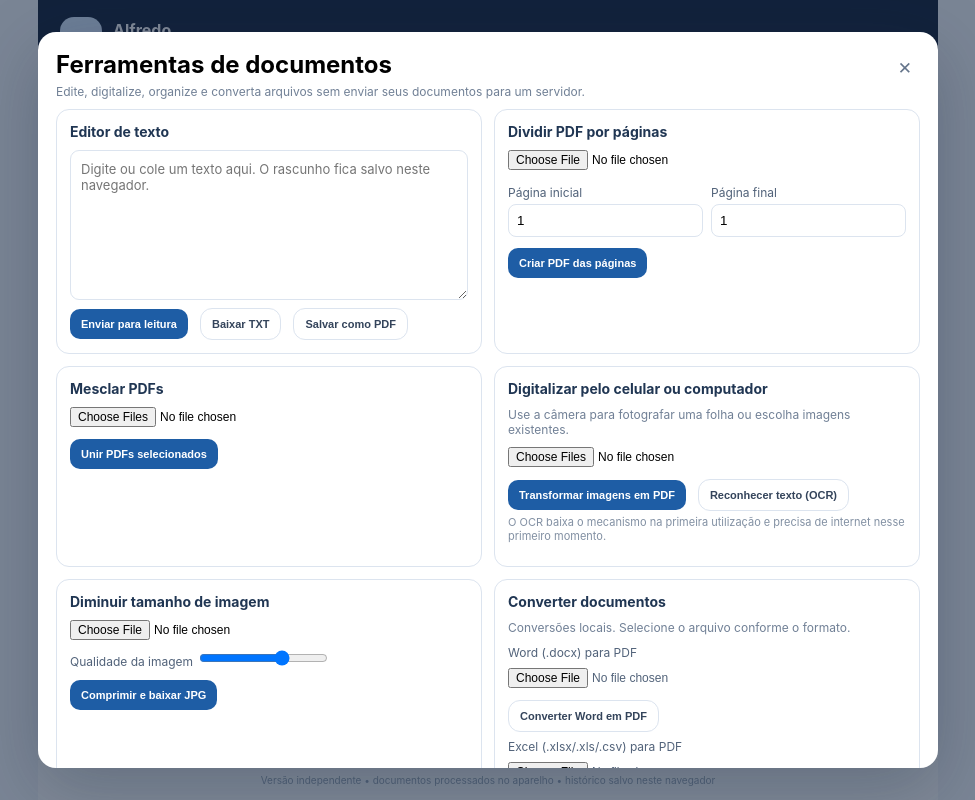
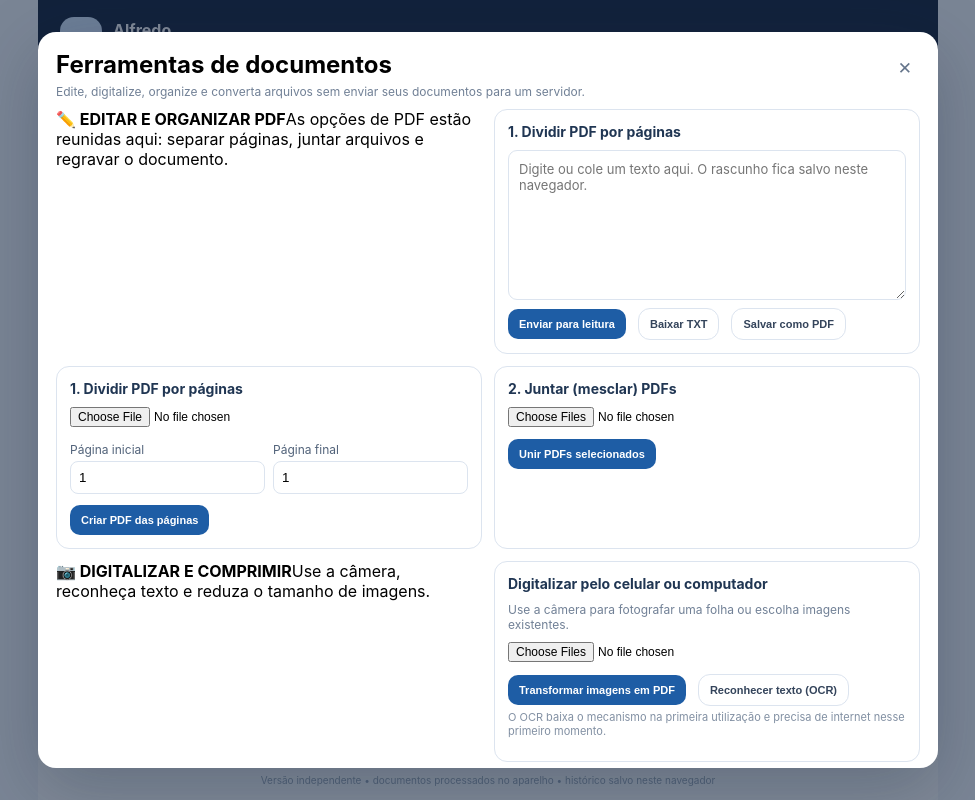
Before and after one commit to Lspbeto/proj003, a website: page public/index.html in a window 1280 px wide. Both pictures are taken after a click on the button "🧰 Ferramentas de documentos". Shown: the whole page, without its empty margins (152-1127 px from the left). Drawn offline with nearby package versions, Linux system fonts and the light colour scheme.

Commit message:
Organiza ferramentas de PDF em uma seção fácil de localizar

```diff
--- a/public/index.html
+++ b/public/index.html
@@ -24,13 +24,15 @@
  <div class="dialog-card document-tools-card">
   <div class="tools-title"><div><h2>Ferramentas de documentos</h2><p>Edite, digitalize, organize e converta arquivos sem enviar seus documentos para um servidor.</p></div><button type="button" class="icon-button" id="closeDocumentTools" aria-label="Fechar">✕</button></div>
   <div class="tool-grid">
-   <section class="tool-section"><h3>Editor de texto</h3><textarea id="documentEditor" rows="8" placeholder="Digite ou cole um texto aqui. O rascunho fica salvo neste navegador."></textarea><div class="tool-actions"><button class="primary small" id="editorUse">Enviar para leitura</button><button class="tool-button small" id="editorTxt">Baixar TXT</button><button class="tool-button small" id="editorPdf">Salvar como PDF</button></div></section>
-   <section class="tool-section"><h3>Dividir PDF por páginas</h3><input type="file" id="splitPdfFile" accept=".pdf,application/pdf"><div class="inline-fields"><label>Página inicial <input type="number" id="splitStart" min="1" value="1"></label><label>Página final <input type="number" id="splitEnd" min="1" value="1"></label></div><button class="primary small" id="splitPdfBtn">Criar PDF das páginas</button></section>
-   <section class="tool-section"><h3>Mesclar PDFs</h3><input type="file" id="mergePdfFiles" accept=".pdf,application/pdf" multiple><button class="primary small" id="mergePdfBtn">Unir PDFs selecionados</button></section>
+   <div class="tool-group-heading"><strong>✏️ EDITAR E ORGANIZAR PDF</strong><span>As opções de PDF estão reunidas aqui: separar páginas, juntar arquivos e regravar o documento.</span></div>
+   <section class="tool-section pdf-tool"><h3>1. Dividir PDF por páginas</h3><textarea id="documentEditor" rows="8" placeholder="Digite ou cole um texto aqui. O rascunho fica salvo neste navegador."></textarea><div class="tool-actions"><button class="primary small" id="editorUse">Enviar para leitura</button><button class="tool-button small" id="editorTxt">Baixar TXT</button><button class="tool-button small" id="editorPdf">Salvar como PDF</button></div></section>
+   <section class="tool-section pdf-tool"><h3>1. Dividir PDF por páginas</h3><input type="file" id="splitPdfFile" accept=".pdf,application/pdf"><div class="inline-fields"><label>Página inicial <input type="number" id="splitStart" min="1" value="1"></label><label>Página final <input type="number" id="splitEnd" min="1" value="1"></label></div><button class="primary small" id="splitPdfBtn">Criar PDF das páginas</button></section>
+   <section class="tool-section pdf-tool"><h3>2. Juntar (mesclar) PDFs</h3><input type="file" id="mergePdfFiles" accept=".pdf,application/pdf" multiple><button class="primary small" id="mergePdfBtn">Unir PDFs selecionados</button></section>
+   <div class="tool-group-heading"><strong>📷 DIGITALIZAR E COMPRIMIR</strong><span>Use a câmera, reconheça texto e reduza o tamanho de imagens.</span></div>
    <section class="tool-section"><h3>Digitalizar pelo celular ou computador</h3><p>Use a câmera para fotografar uma folha ou escolha imagens existentes.</p><input type="file" id="scanImages" accept="image/*" capture="environment" multiple><div class="tool-actions"><button class="primary small" id="imagesPdfBtn">Transformar imagens em PDF</button><button class="tool-button small" id="ocrImagesBtn">Reconhecer texto (OCR)</button></div><p class="muted">O OCR baixa o mecanismo na primeira utilização e precisa de internet nesse primeiro momento.</p></section>
    <section class="tool-section"><h3>Diminuir tamanho de imagem</h3><input type="file" id="compressImage" accept="image/*"><label>Qualidade da imagem <input type="range" id="imageQuality" min="30" max="90" value="70"></label><button class="primary small" id="compressImageBtn">Comprimir e baixar JPG</button></section>
    <section class="tool-section"><h3>Converter documentos</h3><p>Conversões locais. Selecione o arquivo conforme o formato.</p><label>Word (.docx) para PDF <input type="file" id="wordToPdf" accept=".docx"></label><button class="tool-button small" id="wordToPdfBtn">Converter Word em PDF</button><label>Excel (.xlsx/.xls/.csv) para PDF <input type="file" id="excelToPdf" accept=".xlsx,.xls,.csv"></label><button class="tool-button small" id="excelToPdfBtn">Converter planilha em PDF</button><label>PDF para Word (.docx) <input type="file" id="pdfToWord" accept=".pdf"></label><button class="tool-button small" id="pdfToWordBtn">Converter PDF em Word</button><label>PDF para Excel (.xlsx) <input type="file" id="pdfToExcel" accept=".pdf"></label><button class="tool-button small" id="pdfToExcelBtn">Extrair texto para Excel</button><label>CSV para Excel (.xlsx) <input type="file" id="csvToExcel" accept=".csv,text/csv"></label><button class="tool-button small" id="csvToExcelBtn">Converter CSV em Excel</button><label>PDF para texto (.txt) <input type="file" id="pdfToText" accept=".pdf"></label><button class="tool-button small" id="pdfToTextBtn">Extrair texto do PDF</button></section>
-   <section class="tool-section"><h3>Otimizar PDF</h3><input type="file" id="optimizePdf" accept=".pdf,application/pdf"><button class="primary small" id="optimizePdfBtn">Salvar PDF otimizado</button><p class="muted">Regrava a estrutura do PDF; não garante redução grande, principalmente em PDFs com fotos.</p></section>
+   <section class="tool-section pdf-tool"><h3>3. Otimizar / regravar PDF</h3><input type="file" id="optimizePdf" accept=".pdf,application/pdf"><button class="primary small" id="optimizePdfBtn">Salvar PDF otimizado</button><p class="muted">Regrava a estrutura do PDF; não garante redução grande, principalmente em PDFs com fotos.</p></section>
   </div><p id="documentToolsStatus" class="tool-status" role="status">Seus arquivos são processados neste aparelho. Não feche a janela durante a operação.</p>
  </div>
 </dialog>
```
